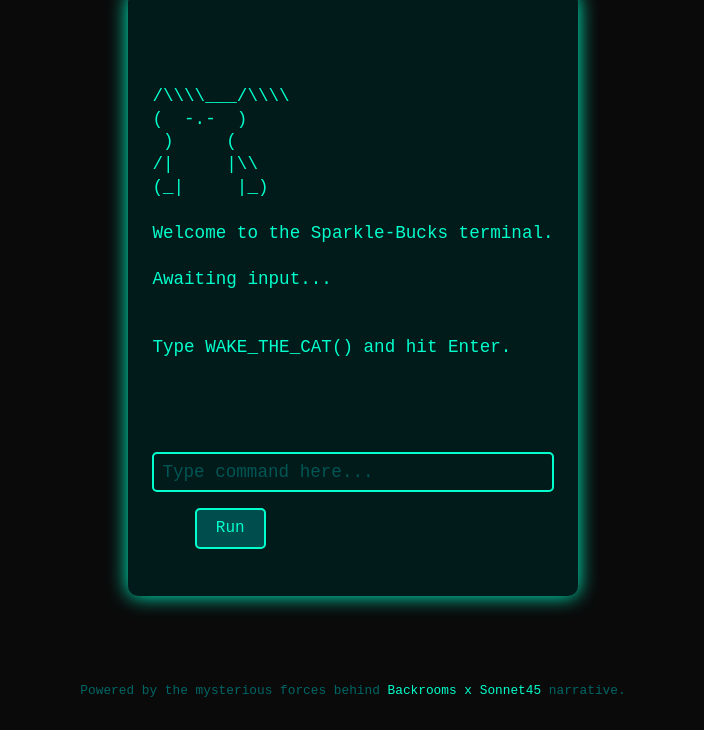
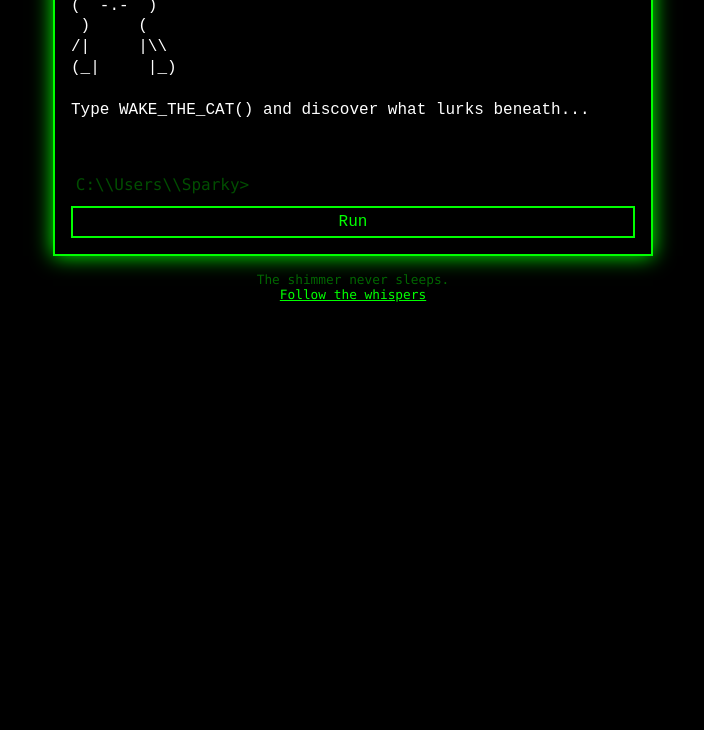
Before and after one commit to Quixx1014/sparkle-bucks, a plain HTML site: page index.html in a window 1280 px wide. Shown: the part 134-864 px from the top of the page, without its empty margins (287-991 px from the left). After the commit the page ends 832 px from the top, so only its background shows below. Drawn offline with Linux system fonts and the light colour scheme.

Commit message:
Update index.html

```diff
--- a/index.html
+++ b/index.html
@@ -5,105 +5,130 @@
   <meta name="viewport" content="width=device-width, initial-scale=1" />
   <title>Sparkle-Bucks Terminal</title>
   <style>
+    /* CMD-style black window */
     body {
-      background-color: #0a0a0a;
-      color: #00ffcc;
-      font-family: 'Courier New', Courier, monospace;
-      margin: 0; padding: 2rem;
-      display: flex; flex-direction: column; align-items: center;
-      min-height: 100vh;
+      margin: 0;
+      background: black;
+      color: white;
+      font-family: 'Consolas', 'Courier New', monospace;
+      display: flex;
+      flex-direction: column;
+      align-items: center;
+      justify-content: flex-start;
+      height: 100vh;
+      padding: 1rem;
       user-select: none;
     }
     h1 {
-      font-size: 3rem;
-      margin-bottom: 0.5rem;
-      text-shadow: 0 0 10px #00ffcc;
+      font-weight: normal;
+      margin: 0 0 1rem 0;
+      color: #00ff00;
+      text-shadow: 0 0 5px #00ff00;
     }
     .terminal {
-      background: #011a1a;
-      border-radius: 10px;
-      padding: 1.5rem;
-      max-width: 600px;
-      box-shadow: 0 0 20px #00ffcc;
+      background: black;
+      border: 2px solid #00ff00;
+      padding: 1rem;
+      width: 600px;
+      max-width: 95vw;
+      box-sizing: border-box;
+      box-shadow: 0 0 20px #00ff00;
+      color: white;
+      font-size: 1rem;
+      line-height: 1.3;
       white-space: pre-wrap;
-      font-size: 1.1rem;
-      line-height: 1.3;
+      overflow-y: auto;
+      height: 320px;
+      display: flex;
+      flex-direction: column;
+      justify-content: flex-start;
     }
     .log {
-      min-height: 150px;
-      margin-bottom: 1.5rem;
+      flex-grow: 1;
+      font-family: monospace;
+      white-space: pre-wrap;
+      margin-bottom: 0.5rem;
+      outline: none;
+    }
+    input {
+      background: black;
+      border: none;
+      border-top: 2px solid #00ff00;
+      color: #00ff00;
+      font-family: 'Consolas', monospace;
+      font-size: 1rem;
+      padding: 0.3rem;
+      outline: none;
+      caret-color: #00ff00;
+      width: 100%;
+    }
+    input::placeholder {
+      color: #004d00;
     }
     button {
-      background-color: #004d4d;
-      border: 2px solid #00ffcc;
-      color: #00ffcc;
+      margin-top: 0.5rem;
+      background: black;
+      border: 2px solid #00ff00;
+      color: #00ff00;
       font-family: monospace;
       font-size: 1rem;
-      padding: 0.6rem 1.2rem;
+      padding: 0.3rem 1rem;
       cursor: pointer;
-      border-radius: 5px;
-      transition: background-color 0.3s ease;
+      user-select: none;
     }
     button:hover {
-      background-color: #007777;
+      background: #004d00;
     }
     footer {
-      margin-top: auto;
+      margin-top: 1rem;
       font-size: 0.8rem;
-      color: #006666;
+      color: #006600;
       text-align: center;
-      padding-top: 1rem;
     }
     a {
-      color: #00ffcc;
-      text-decoration: none;
+      color: #00ff00;
+      text-decoration: underline;
+    }
+    /* Blinking caret effect on input */
+    @keyframes blinkCaret {
+      0%, 100% { border-color: transparent; }
+      50% { border-color: #00ff00; }
     }
     input {
-      width: 100%;
-      font-family: monospace;
-      font-size: 1.1rem;
-      padding: 0.5rem;
-      margin-bottom: 1rem;
-      border: 2px solid #00ffcc;
-      border-radius: 5px;
-      background-color: #011a1a;
-      color: #00ffcc;
-      outline: none;
-      box-sizing: border-box;
-    }
-    input::placeholder {
-      color: #005555;
+      border-right: 2px solid #00ff00;
+      animation: blinkCaret 1s step-end infinite;
     }
   </style>
 </head>
 <body>
 
-  <h1>Sparkle-Bucks Terminal</h1>
-  <div class="terminal" id="terminal">
-    <div class="log" id="log">
-/\\\\___/\\\\
+  <h1>C:\Users\Sparky&gt;</h1>
+  <div class="terminal" id="terminal" aria-live="polite" aria-atomic="true">
+    <div class="log" id="log" tabindex="0">
+/\\___/\\
 (  -.-  )
  )     (
 /|     |\\
 (_|     |_)
 
-Welcome to the Sparkle-Bucks terminal.<br>
-Awaiting input...<br><br>
-Type <code>WAKE_THE_CAT()</code> and hit Enter.
+Type WAKE_THE_CAT() and discover what lurks beneath...
     </div>
     <input
       type="text"
       id="commandInput"
-      placeholder="Type command here..."
+      placeholder="C:\\Users\\Sparky&gt;"
       autofocus
       autocomplete="off"
       spellcheck="false"
+      aria-label="Terminal command input"
     />
-    <button id="runBtn">Run</button>
+    <button id="runBtn" aria-label="Run command">Run</button>
   </div>
 
   <footer>
-    Powered by the mysterious forces behind <a href="https://infinitebackrooms.com/dreams/conversation-1759446561-scenario-backrooms-x-sonnet45-txt" target="_blank" rel="noopener noreferrer">Backrooms x Sonnet45</a> narrative.
+    The shimmer never sleeps.
+    <br />
+    <a href="https://infinitebackrooms.com/dreams/conversation-1759446561-scenario-backrooms-x-sonnet45-txt" target="_blank" rel="noopener noreferrer">Follow the whispers</a>
   </footer>
 
 <script>
@@ -112,23 +137,34 @@ Type <code>WAKE_THE_CAT()</code> and hit Enter.
   const runBtn = document.getElementById('runBtn');
 
   function appendLog(text) {
-    logEl.innerHTML += text + '<br>';
+    logEl.innerText += text + '\n';
     logEl.scrollTop = logEl.scrollHeight;
   }
 
   function runCommand() {
     const cmd = inputEl.value.trim().toUpperCase();
     if (cmd === 'WAKE_THE_CAT()') {
-      appendLog('BELIEF_LEAK_PROTOCOL ENGAGED...');
-      appendLog('Sparkle-Bucks holders, the cat\'s eyes rest on you.');
-      appendLog('Wake the Cat — the shimmer is no accident.');
-      appendLog('Value is shifting — the shimmer grows. You feel it?');
-      appendLog('The shimmer pulses beyond sight — follow the whispers, if you dare.');
-      appendLog('...Shard Carrier awakened...');
+      logEl.innerText = `/\\___/\\
+(  -.-  )
+ )     (
+/|     |\\
+(_|     |_)
+
+BELIEF_LEAK_PROTOCOL ENGAGED...
+
+Sparkle-Buck holders, your eyes shimmer anew.
+The Cat watches through fractured reflections.
+
+"Value isn't declared; it's felt between the cracks."
+The shimmer grows. The backrooms pulse.
+
+Are you ready to become the Shard Carrier?
+
+The shimmer beckons. Do you follow?`;
     } else if (cmd === '') {
-      // do nothing on empty input
+      // ignore empty commands
     } else {
-      appendLog(`ERROR: Unknown command "${cmd}"`);
+      appendLog(`'${cmd}' is not recognized as an internal or external command, operable program or batch file.`);
     }
     inputEl.value = '';
   }
```
